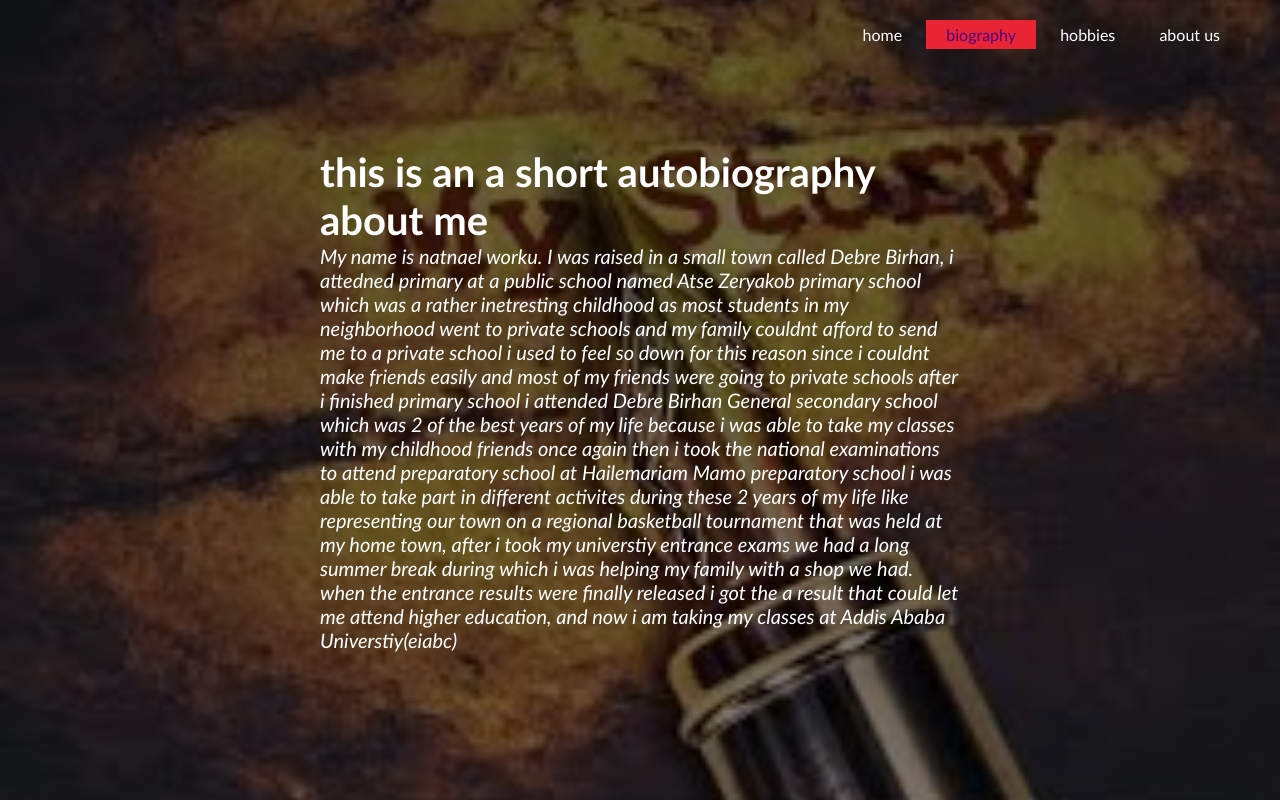
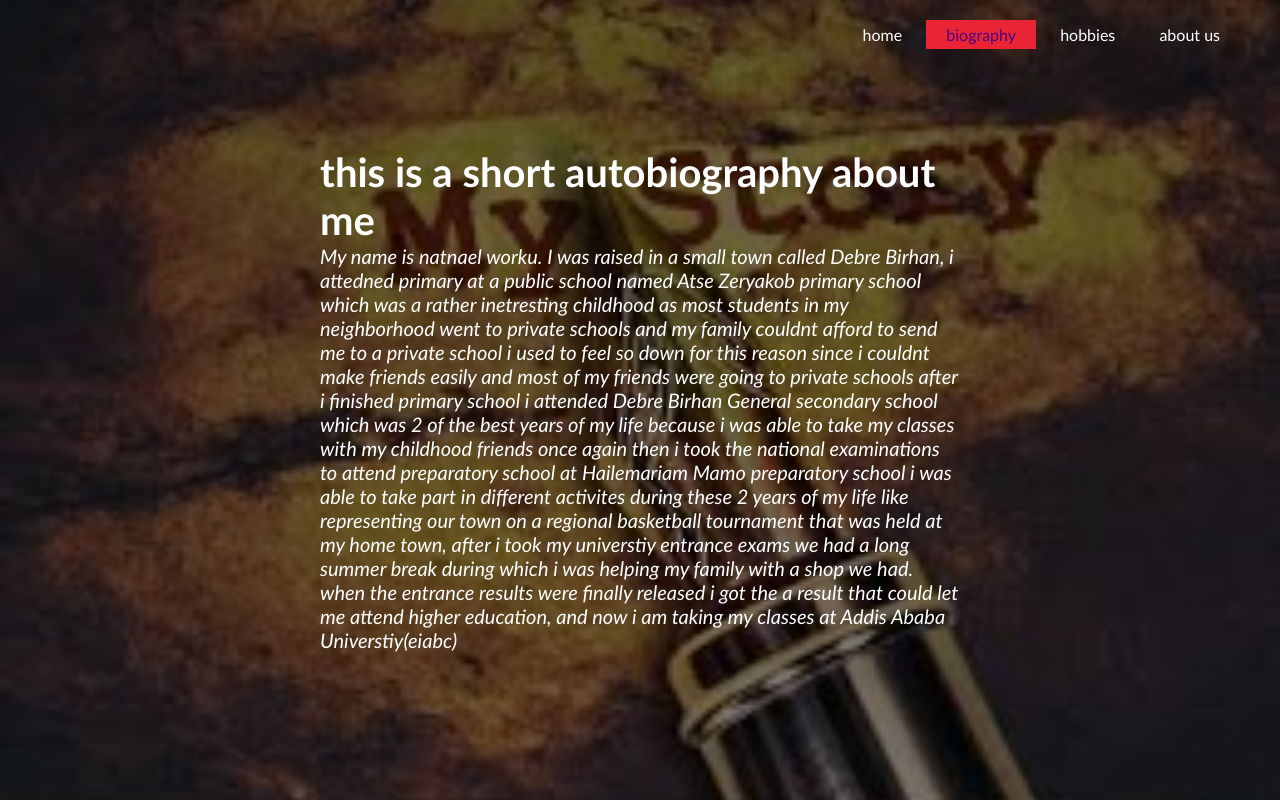
Before and after one commit to v1p8r/anautobiography, a plain HTML site: page biography.html in a window 1280 px wide. Drawn offline with Linux system fonts and the light colour scheme.

Commit message:
Update biography.html

```diff
--- a/biography.html
+++ b/biography.html
@@ -15,7 +15,7 @@
                 </ul>
             </div>
         <div class="title">
-            <h1>this is an a short autobiography about me</h1>
+            <h1>this is a short autobiography about me</h1>
 
             <P class="par">My name is natnael worku. I was raised in a small town called Debre Birhan, i attedned primary at a public school named Atse Zeryakob
                  primary school which was a rather inetresting childhood as most students in my neighborhood
```
